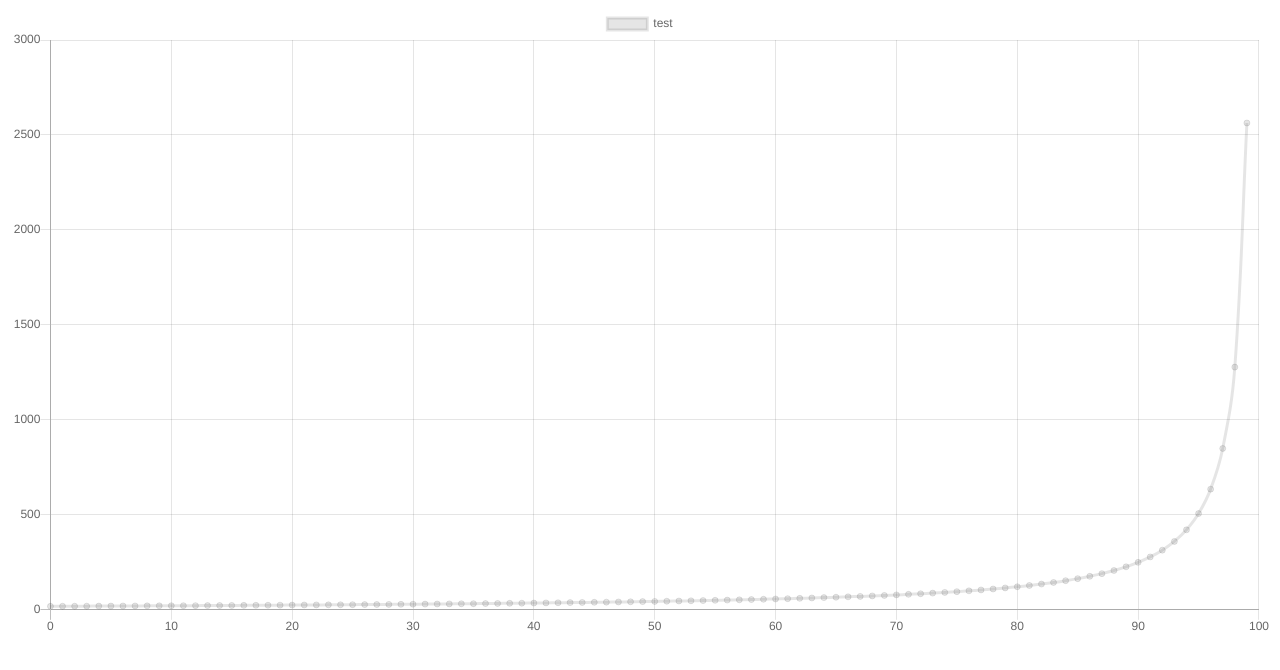
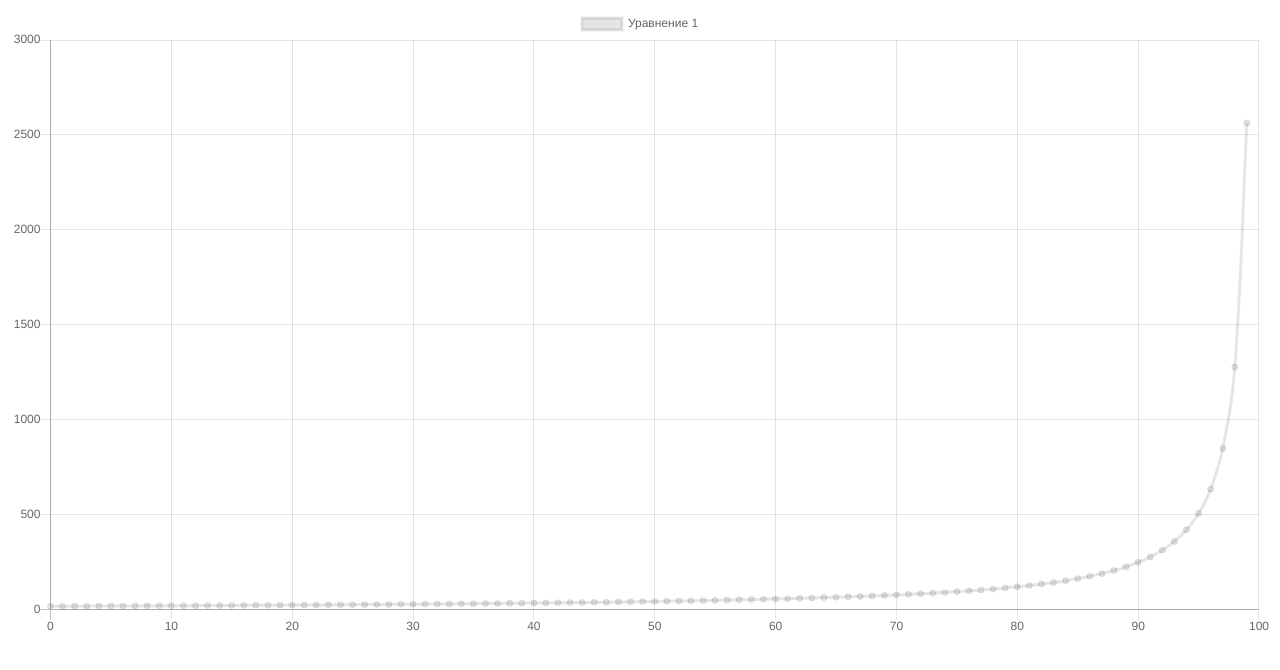
Before and after one commit to vasilevx/systems-modeling, a React (Create React App) app: page / in a window 1280 px wide. Shown: the top 670 px of the page. Built offline with nearby package versions, Linux system fonts and the light colour scheme.

Commit message:
add metoda

```diff
--- a/src/App.js
+++ b/src/App.js
@@ -73,7 +73,7 @@ function App() {
       data={{
         datasets: [
           {
-            label: "test",
+            label: "Уравнение 1",
             fill: false,
 
             data: [...new Array(100)].map((item, index) => {
```
Also changed, not shown: 1 other file (tests, documents, lock files or other folders).
